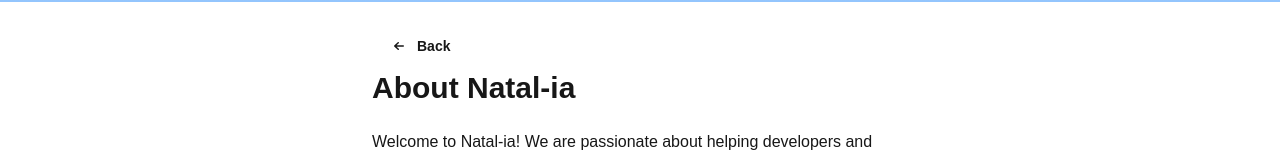
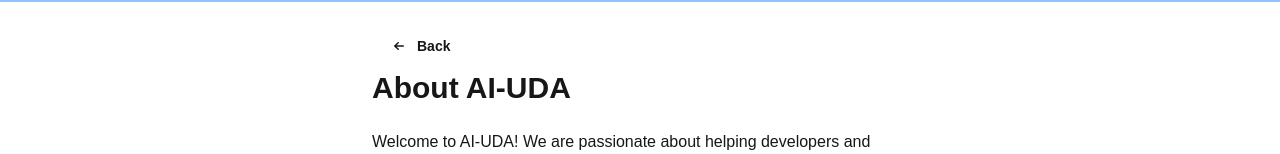
Before and after one commit to Dukedanidd/natal-ia, a Next.js app: page /about in a window 1280 px wide. Shown: the part 798-952 px from the top of the page. Built offline with nearby package versions, Linux system fonts and the light colour scheme; no server answers.

Commit message:
Update app name and domain in config.js

```diff
--- a/config.js
+++ b/config.js
@@ -1,11 +1,11 @@
 const config = {
   // REQUIRED
-  appName: "Natal-ia",
+  appName: "AI-UDA",
   // REQUIRED: a short description of your app for SEO tags (can be overwritten)
   appDescription:
-    "Natal-ia es tu asistente emocional virtual, aquí para escucharte y apoyarte en momentos difíciles.",
+    "AI-UDA es tu asistente emocional virtual, aquí para escucharte y apoyarte en momentos difíciles.",
   // REQUIRED (no https://, not trialing slash at the end, just the naked domain)
-  domainName: "natal-ia.com",
+  domainName: "ai-uda.com",
   email: {
     supportEmail: "escuelitamaker@gmail.com",
     noReplyEmail: "no-reply@escuelitamaker.com",
```
